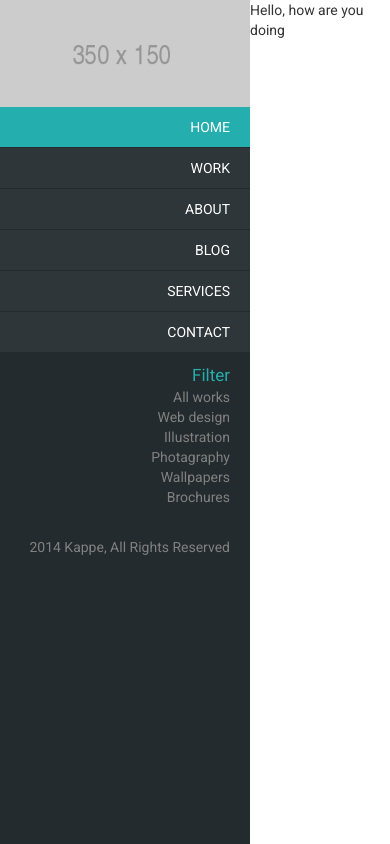
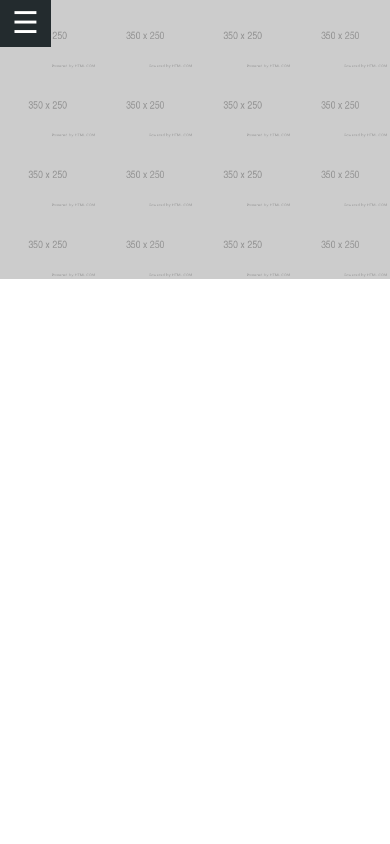
Before and after one commit to cameronmoodley/noroffHackethon, a website: page public/index.html in a window 390 px wide. Drawn offline with nearby package versions, Linux system fonts and the light colour scheme.

Commit message:
Added content to home page and added functinality to side menu

```diff
--- a/public/index.html
+++ b/public/index.html
@@ -10,10 +10,12 @@
   <link href="https://fonts.googleapis.com/css?family=Roboto:400,400i,500,500i,700,900" rel="stylesheet">
 </head>
 <body>
+  <span class="[ hamburgerMenu ]" onclick="openNav()">&#9776;</span>
   <div id="mySidenav" class="[ sidenav ]">
     <!--<a href="javascript:void(0)" class="closebtn" onclick="closeNav()">&times;</a>-->
-    <img src="images/350x150.png" alt="Logo" width="100%">
+    <img class="[ sidenav__menuImg ]" src="images/menu/350x120.png" alt="Logo" width="100%">
     <ul class="[ sidenav__list ]">
+      <li class="[ sidenav__item sidenav__closebtn ]"><a href="javascript:void(0)" class="[ sidenav__item--link ]" onclick="closeNav()">CLOSE</a></li>
       <li class="[ sidenav__item ]"><a href="index.html" class="[ sidenav__item--link sidenav__active ]">HOME</a></li>
       <li class="[ sidenav__item ]"><a href="workpage.html" class="[ sidenav__item--link ]">WORK</a></li>
       <li class="[ sidenav__item ]"><a href="about.html" class="[ sidenav__item--link ]">ABOUT</a></li>
@@ -28,15 +30,39 @@
       <a href="#" class="[ sidenav__grayTxt sidenav__hover ]">Illustration</a><br>
       <a href="#" class="[ sidenav__grayTxt sidenav__hover ]">Photagraphy</a><br>
       <a href="#" class="[ sidenav__grayTxt sidenav__hover ]">Wallpapers</a><br>
-      <a href="#" class="[ sidenav__grayTxt sidenav__hover ]">Brochures</a>
-      <p class="[ sidenav__grayTxt sidenav__paddingTop ]">&#160; 2014 Kappe, All Rights Reserved</p>
+      <a href="#" class="[ sidenav__grayTxt sidenav__hover ]">Brochures</a><br>
+
+      <img class="[ sidenav__icons sidenav__paddingTop ]" src="images/menu/twitter.png" alt="twitter icon" width="30px">
+      <img class="[ sidenav__icons sidenav__paddingTop ]" src="images/menu/facebook.png" alt="facebook icon" width="28px">
+      <p class="[ sidenav__grayTxt ]">&#160; 2014 Kappe, All Rights Reserved</p>
     </div>
   </div>
   <div class="[ site ]">
     <div class="[ container-fluid ]">
       <div class="[ row ]">
-        <div class="[ col-12 ]">
-            Hello, how are you doing
+        <div class="[ col-xs-3 ]">
+          <img src="images/menu/350x250.png" alt="fillerImg" width="100%">
+          <img src="images/menu/350x250.png" alt="fillerImg" width="100%">
+          <img src="images/menu/350x250.png" alt="fillerImg" width="100%">
+          <img src="images/menu/350x250.png" alt="fillerImg" width="100%">
+        </div>
+        <div class="[ col-xs-3 ]">
+          <img src="images/menu/350x250.png" alt="fillerImg" width="100%">
+          <img src="images/menu/350x250.png" alt="fillerImg" width="100%">
+          <img src="images/menu/350x250.png" alt="fillerImg" width="100%">
+          <img src="images/menu/350x250.png" alt="fillerImg" width="100%">
+        </div>
+        <div class="[ col-xs-3 ]">
+          <img src="images/menu/350x250.png" alt="fillerImg" width="100%">
+          <img src="images/menu/350x250.png" alt="fillerImg" width="100%">
+          <img src="images/menu/350x250.png" alt="fillerImg" width="100%">
+          <img src="images/menu/350x250.png" alt="fillerImg" width="100%">
+        </div>
+        <div class="[ col-xs-3 ]">
+          <img src="images/menu/350x250.png" alt="fillerImg" width="100%">
+          <img src="images/menu/350x250.png" alt="fillerImg" width="100%">
+          <img src="images/menu/350x250.png" alt="fillerImg" width="100%">
+          <img src="images/menu/350x250.png" alt="fillerImg" width="100%">
         </div>
       </div>
     </div>
--- a/sass/partials/_sidebar.scss
+++ b/sass/partials/_sidebar.scss
@@ -1,3 +1,14 @@
+.hamburgerMenu {
+  position: fixed;
+  font-size: 30px;
+  cursor: pointer;
+  z-index: 1;
+  background-color: #232B2E;
+  color: white;
+  padding: 2px 12px;
+  display: none;
+}
+
 .sidenav {
   background-color: #232B2E;
   position: fixed;
@@ -6,6 +17,15 @@
   z-index: 1;
   top: 0;
   left: 0;
+
+  &__closebtn {
+    display: none;
+    background-color: green;
+  }
+
+  &__menuImg {
+
+  }
 
   &__list {
     list-style: none;
@@ -66,3 +86,43 @@
 .site {
   margin-left: 250px;
 }
+
+.col-xs-3 {
+  padding: 0;
+  margin-top: 0;
+}
+
+@media only screen and (max-width: 768px) {
+  .hamburgerMenu {
+    display: inline;
+  }
+
+  .sidenav {
+    width: 0;
+
+    &__menuImg {
+      display: none;
+    }
+
+    &__list {
+      display: none;
+    }
+
+    &__miniMenu {
+      display: none;
+    }
+  }
+
+  .site {
+    margin-left: 0;
+  }
+}
+
+@media only screen and (max-height: 580px) {
+  .sidenav {
+
+    &__miniMenu {
+      display: none;
+    }
+  }
+}
```
Also changed, not shown: public/Images/350x150.png (deleted), public/Images/menu/350x120.png (added), public/Images/menu/350x250.png (added), public/Images/menu/facebook.png (added), public/Images/menu/twitter.png (added), public/css/styles.css, 1 other file.
